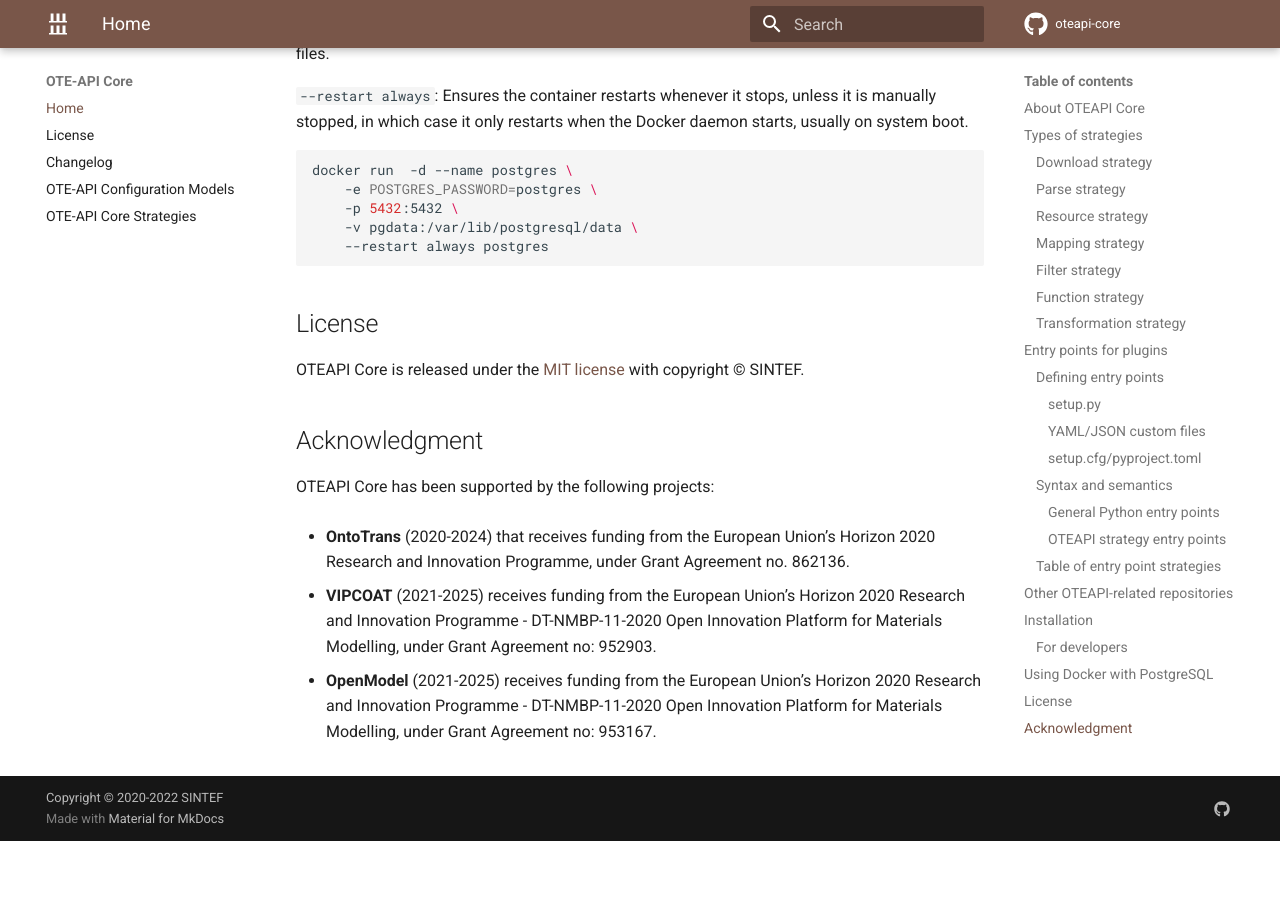
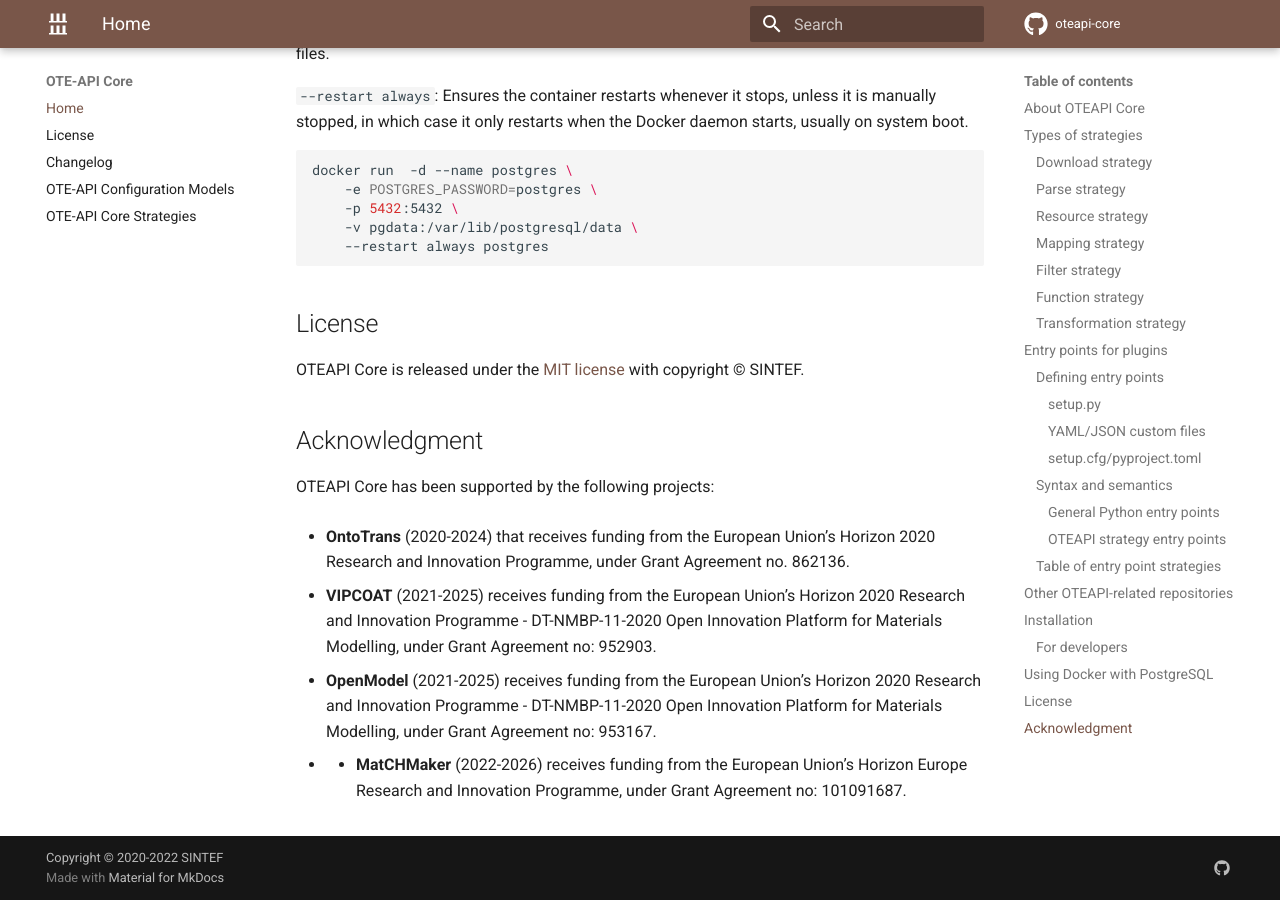
Before and after one commit to EMMC-ASBL/oteapi-core, an MkDocs documentation site: the page built from docs/index.md, in a window 1280 px wide and 900 px high, scrolled down 7002 px. Built offline with MkDocs 1.6.1 and Material for MkDocs 9.7.7, drawn with Linux system fonts in a browser that asks for light colours; comment, search, counter and statistics services are not loaded; the version menu is left out; before the commit the page ends 7843 px from its top, so only the background shows below that.

Commit message:
Update acknowledgements (#532)
* Update update acknowledgements

* fix pre-commit errors

* Revert "fix pre-commit errors"

This reverts commit 5a836f93234295b0606d50647cbb97fa0dd174d8.

* fix pre-commit errors

---------

Co-authored-by: Casper Welzel Andersen <43357585+CasperWA@users.noreply.github.com>

```diff
--- a/docs/index.md
+++ b/docs/index.md
@@ -291,3 +291,5 @@ OTEAPI Core has been supported by the following projects:
 * **VIPCOAT** (2021-2025) receives funding from the European Union’s Horizon 2020 Research and Innovation Programme - DT-NMBP-11-2020 Open Innovation Platform for Materials Modelling, under Grant Agreement no: 952903.
 
 * **OpenModel** (2021-2025) receives funding from the European Union’s Horizon 2020 Research and Innovation Programme - DT-NMBP-11-2020 Open Innovation Platform for Materials Modelling, under Grant Agreement no: 953167.
+
+* * **MatCHMaker** (2022-2026) receives funding from the European Union’s Horizon Europe Research and Innovation Programme, under Grant Agreement no: 101091687.
```
Also changed, not shown: README.md (+2 -0 lines).
